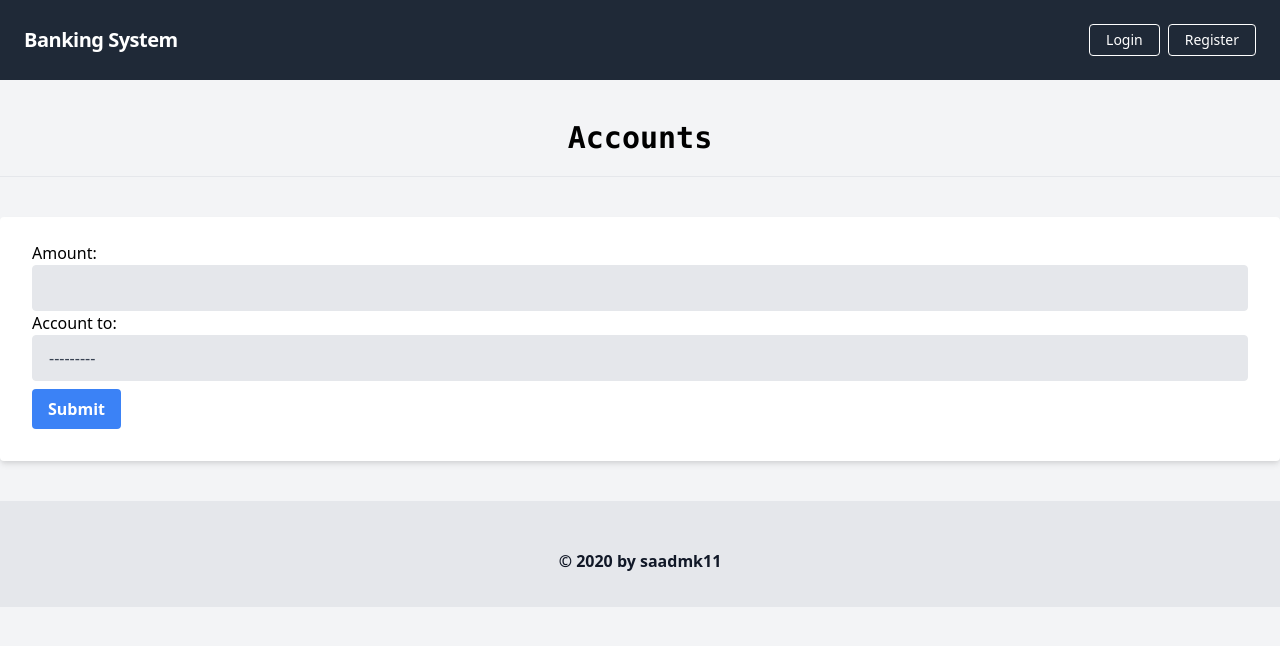
After one commit to saadmk11/banking-system, a Django app: page /transactions/transfer/ in a window 1280 px wide. The commit adds this page. Shown: the top 646 px of the page. Run offline with Django 3.2, Linux system fonts and the light colour scheme; parts of the project's set-up code (start-up, migrations or seed data) failed here and were passed over.

Commit message:
feat: implement transfers

```diff
--- a/accounts/views.py
+++ b/accounts/views.py
@@ -101,7 +101,7 @@ class UserValidationView(TemplateView):
 
     def get(self, request, *args, **kwargs):
 
-        if not request.session["email"]:
+        if not request.session.get("email"):
             return HttpResponseRedirect(
                 reverse_lazy('accounts:user_login')
             )
--- /dev/null
+++ b/templates/transactions/transaction_transfer.html
@@ -0,0 +1,17 @@
+{% extends 'core/base.html' %}
+
+{% block head_title %}Send transaction{% endblock %}
+
+{% block content %}
+
+<h1 class="font-mono font-bold text-3xl text-center pb-5 pt-10">Accounts</h1>
+<hr>
+<div class="w-full mt-10">
+    <form method="POST" class="bg-white shadow-md rounded px-8 pt-6 pb-8 mb-4">
+    {% csrf_token %}
+        {{ form.as_p }}
+            <button class="bg-blue-500 hover:bg-blue-700 text-white font-bold py-2 px-4 mt-2 rounded focus:outline-none focus:shadow-outline" type="submit">
+                Submit</button>
+    </form>
+</div>
+{% endblock %}
--- a/transactions/constants.py
+++ b/transactions/constants.py
@@ -1,9 +1,12 @@
 DEPOSIT = 1
 WITHDRAWAL = 2
 INTEREST = 3
+TRANSFER = 4
 
 TRANSACTION_TYPE_CHOICES = (
     (DEPOSIT, 'Deposit'),
     (WITHDRAWAL, 'Withdrawal'),
     (INTEREST, 'Interest'),
+    (TRANSFER, 'Transfer'),
+
 )
--- a/transactions/forms.py
+++ b/transactions/forms.py
@@ -4,7 +4,7 @@ from django import forms
 from django.conf import settings
 
 from .models import Transaction
-
+from accounts.models import UserBankAccount
 
 class TransactionForm(forms.ModelForm):
 
@@ -91,3 +91,25 @@ class TransactionDateRangeForm(forms.Form):
                 raise forms.ValidationError("Please select a date range.")
         except (ValueError, AttributeError):
             raise forms.ValidationError("Invalid date range")
+
+
+class TransferForm(forms.ModelForm):
+    class Meta:
+        model = Transaction
+        fields = [
+            'amount',
+            'account_to'
+        ]
+
+    def __init__(self, *args, **kwargs):
+        super().__init__(*args, **kwargs)
+
+        for field in self.fields:
+            self.fields[field].widget.attrs.update({
+                'class': (
+                    'appearance-none block w-full bg-gray-200 '
+                    'text-gray-700 border border-gray-200 rounded '
+                    'py-3 px-4 leading-tight focus:outline-none '
+                    'focus:bg-white focus:border-gray-500'
+                )
+            })
--- a/transactions/models.py
+++ b/transactions/models.py
@@ -9,6 +9,12 @@ class Transaction(models.Model):
         UserBankAccount,
         related_name='transactions',
         on_delete=models.CASCADE,
+    )
+    account_to = models.ForeignKey(
+        UserBankAccount,
+        related_name='account_to',
+        on_delete=models.CASCADE,
+        blank=True, null=True
     )
     amount = models.DecimalField(
         decimal_places=2,
--- a/transactions/urls.py
+++ b/transactions/urls.py
@@ -1,6 +1,6 @@
 from django.urls import path
 
-from .views import DepositMoneyView, WithdrawMoneyView, TransactionRepostView
+from .views import DepositMoneyView, WithdrawMoneyView, TransactionRepostView, TransferMoneyView
 
 
 app_name = 'transactions'
@@ -10,4 +10,6 @@ urlpatterns = [
     path("deposit/", DepositMoneyView.as_view(), name="deposit_money"),
     path("report/", TransactionRepostView.as_view(), name="transaction_report"),
     path("withdraw/", WithdrawMoneyView.as_view(), name="withdraw_money"),
+    path("transfer/", TransferMoneyView.as_view(), name="transfer_money"),
+
 ]
--- a/transactions/views.py
+++ b/transactions/views.py
@@ -5,14 +5,18 @@ from django.contrib.auth.mixins import LoginRequiredMixin
 from django.urls import reverse_lazy
 from django.utils import timezone
 from django.views.generic import CreateView, ListView
+from itertools import chain
+from django.shortcuts import HttpResponseRedirect, render
 
-from transactions.constants import DEPOSIT, WITHDRAWAL
+from transactions.constants import DEPOSIT, WITHDRAWAL, TRANSFER
 from transactions.forms import (
     DepositForm,
     TransactionDateRangeForm,
     WithdrawForm,
+    TransferForm
 )
 from transactions.models import Transaction
+from accounts.models import UserBankAccount
 
 
 class TransactionRepostView(LoginRequiredMixin, ListView):
@@ -28,15 +32,16 @@ class TransactionRepostView(LoginRequiredMixin, ListView):
         return super().get(request, *args, **kwargs)
 
     def get_queryset(self):
-        queryset = super().get_queryset().filter(
+        queryset_to = super().get_queryset().filter(
             account=self.request.user.account
         )
+
+        queryset = queryset_to
 
         daterange = self.form_data.get("daterange")
 
         if daterange:
             queryset = queryset.filter(timestamp__date__range=daterange)
-        print(queryset.distinct())
 
         return queryset.distinct()
 
@@ -94,9 +99,9 @@ class DepositMoneyView(TransactionCreateMixin):
                 next_interest_month = 0
             account.initial_deposit_date = now
             account.interest_start_date = (
-                now + relativedelta(
-                    months=+next_interest_month
-                )
+                    now + relativedelta(
+                months=+next_interest_month
+            )
             )
 
         account.balance += amount
@@ -136,3 +141,56 @@ class WithdrawMoneyView(TransactionCreateMixin):
         )
 
         return super().form_valid(form)
+
+
+class TransferMoneyView(CreateView):
+    template_name = 'transactions/transaction_transfer.html'
+    form_class = TransferForm
+    form_data = {}
+
+    def get(self, request, *args, **kwargs):
+        return render(request, self.template_name, {'form': self.form_class})
+
+    def post(self, request, *args, **kwargs):
+        form = TransferForm(request.POST)
+        if form.is_valid():
+
+            user_to = form.cleaned_data.get("account_to")
+            if user_to:
+                amount = form.cleaned_data.get('amount')
+                if self.request.user.account.balance >= amount:
+                    self.request.user.account.balance -= amount
+                    self.request.user.account.save(update_fields=['balance'])
+                    user_to = UserBankAccount.objects.get(account_no=user_to.account_no)
+                    user_to.balance += amount
+                    user_to.save(update_fields=['balance'])
+                    user_from = UserBankAccount.objects.get(account_no=request.user.account.account_no)
+
+                    transaction = Transaction(amount= -form.cleaned_data.get('amount'),
+                                              balance_after_transaction=user_from.balance,
+                                              transaction_type=TRANSFER, account=self.request.user.account,
+                                              account_to=user_to
+                                              )
+
+                    transaction_to = Transaction(amount= form.cleaned_data.get('amount'),
+                                              balance_after_transaction=user_to.balance,
+                                              transaction_type=TRANSFER, account=user_to,
+                                              account_to=self.request.user.account
+                                              )
+                    transaction_to.save()
+                    transaction.save()
+                    messages.success(
+                        self.request,
+                        f'Sent {amount} to {user_to.account_no}'
+                    )
+                else:
+                    messages.error(
+                        self.request,
+                        f'Not enough gold'
+                    )
+            else:
+                messages.error(
+                    self.request,
+                    f'User doesnt exist'
+                )
+        return render(request, self.template_name, {'form': self.form_class})
```
Also changed, not shown: templates/transactions/transaction_report.html (+22 -1 lines), templates/transactions/transaction_send.html (deleted, +0 -12 lines).
